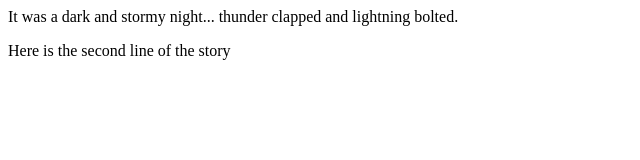
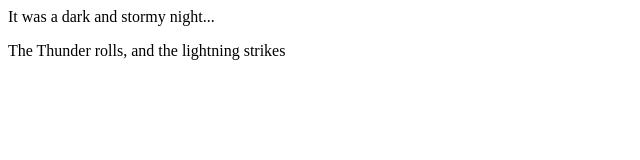
Before and after one commit to Lucas-Cima/Fireside-Story, a plain HTML site: page index.html in a window 1280 px wide. Shown: the whole page, without its empty margins (0-640 px from the left). Drawn offline with Linux system fonts and the light colour scheme.

Commit message:
added an other line

```diff
--- a/index.html
+++ b/index.html
@@ -1,7 +1,6 @@
 <html>
-  <body>
-    <p>It was a dark and stormy night... thunder clapped and lightning bolted. </p>
-<p>Here is the second line of the story</p>
-</body>
-
+        <body>
+            <p>It was a dark and stormy night...</p>
+            <p>The Thunder rolls, and the lightning strikes</p>
+       </body>
 </html>
```
